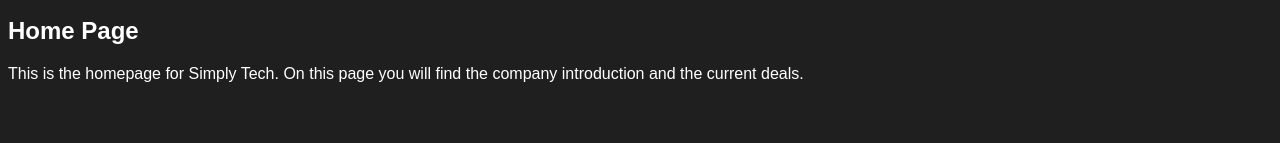
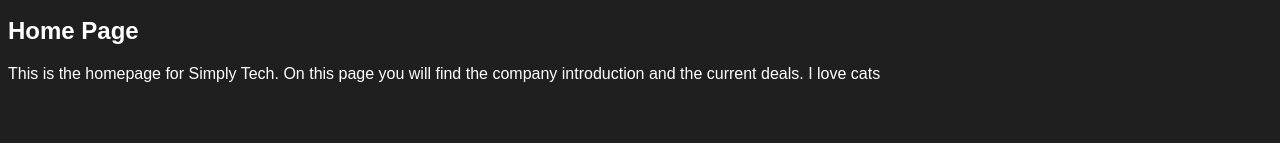
Before and after one commit to GlebOmelichkin/SimplyTech, a plain HTML site: page Home Page.html in a window 1280 px wide. Shown: the part 201-344 px from the top of the page. Drawn offline with Linux system fonts and the light colour scheme.

Commit message:
Edit Home Page.html

```diff
--- a/Home Page.html
+++ b/Home Page.html
@@ -51,7 +51,7 @@
                 Home Page
             </h2>
             <p>
-                This is the homepage for Simply Tech. On this page you will find the company introduction and the current deals.
+                This is the homepage for Simply Tech. On this page you will find the company introduction and the current deals. I love cats
             </p>
         </div>
         <br>
```
